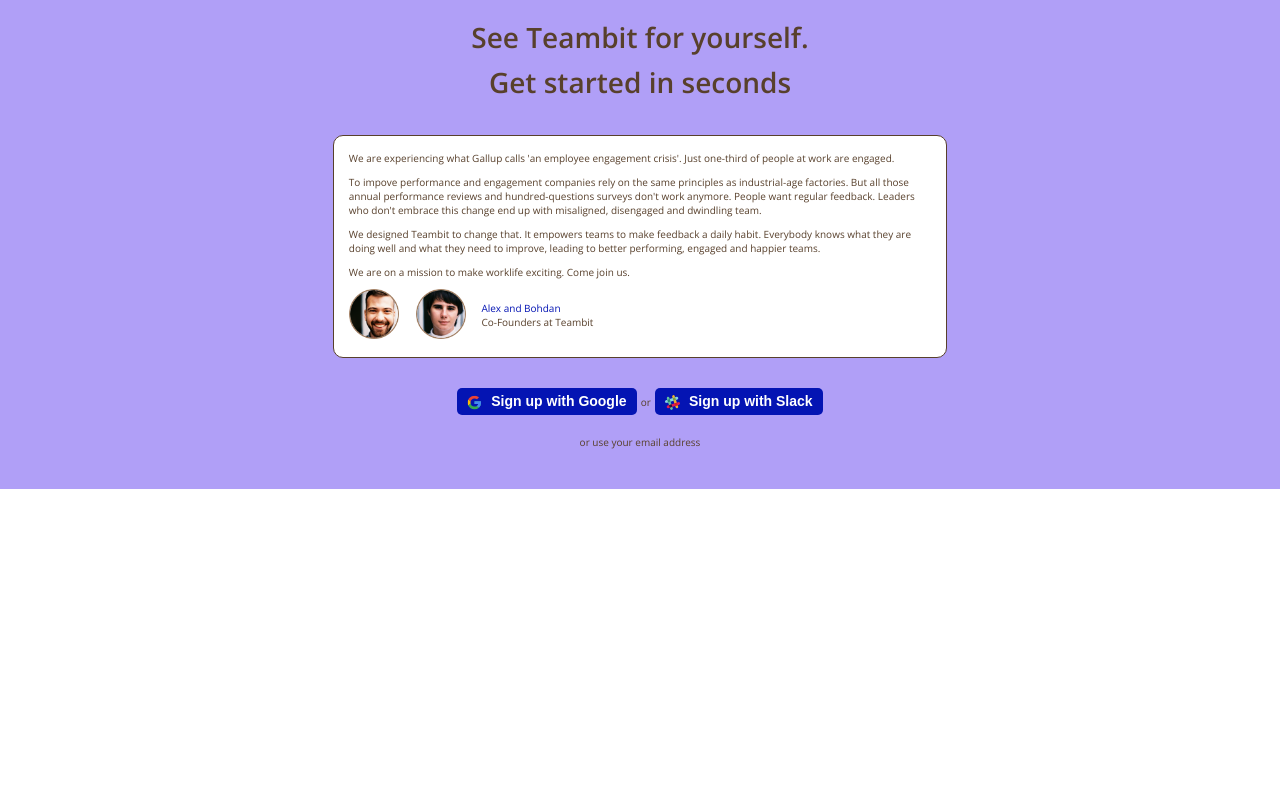
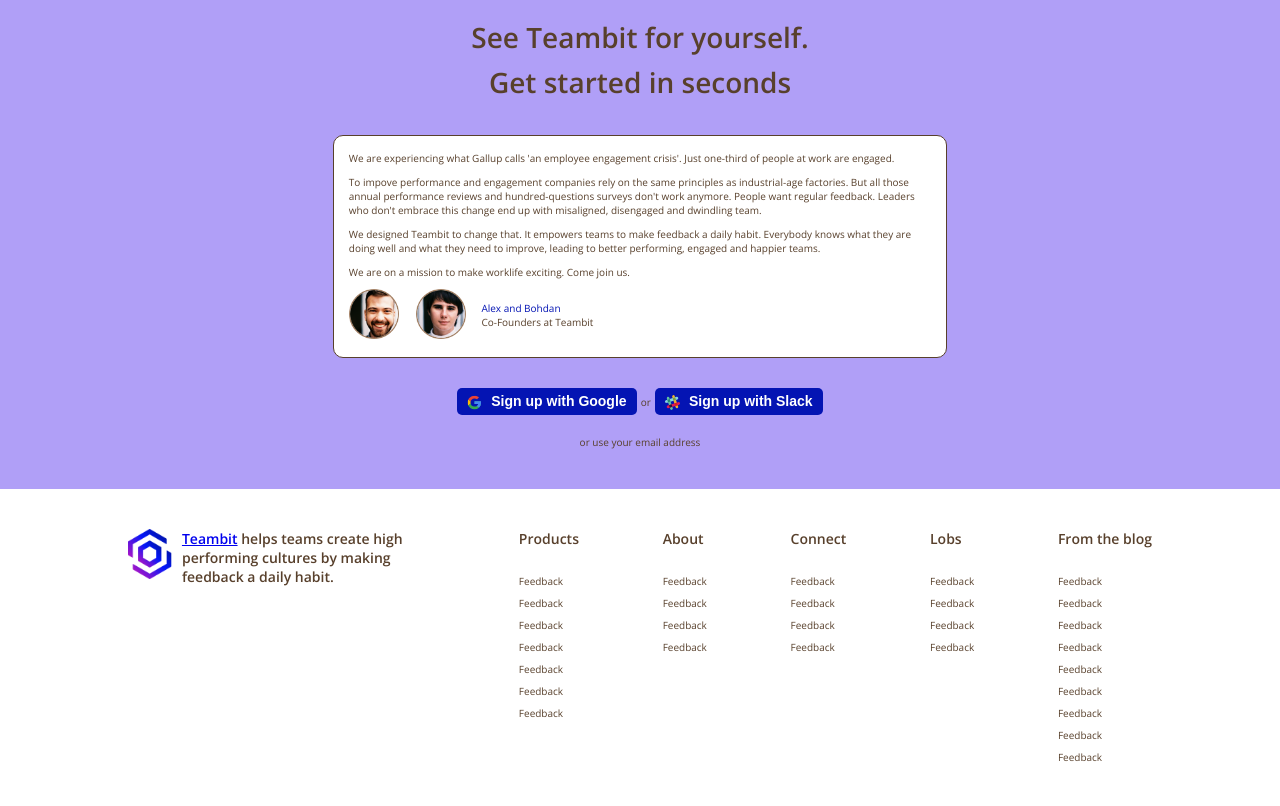
Before and after one commit to Verovannini/node-sass-teambit, a website: page index.html in a window 1280 px wide. Shown: the part 3603-4409 px from the top of the page. Before the commit the page ends 4092 px from the top, so only its background shows below. Drawn offline with nearby package versions, Linux system fonts and the light colour scheme; files whose address does not match are found by name.

Commit message:
fine footer

```diff
--- a/index.html
+++ b/index.html
@@ -274,5 +274,80 @@
     </main>
     <!-- END MAIN -->
 
+    <!-- START FOOTER -->
+    <footer class="padd-section">
+        <div class="container">
+            <!-- Start Footer Logo -->
+            <div class="footer-logo">
+                <img src="img/tb_logo_small.png" alt="Logo Teambit">
+                <div>
+                    <a href="#">Teambit</a>
+                    helps teams create high performing cultures by making feedback a daily habit.
+                </div>
+            </div>
+            <!-- End Footer Logo -->
+
+            <!-- Start Footer Menu -->
+            <ul class="menu">
+                <li><h4>Products</h4></li>
+                <li><a href="#">Feedback</a></li>
+                <li><a href="#">Feedback</a></li>
+                <li><a href="#">Feedback</a></li>
+                <li><a href="#">Feedback</a></li>
+                <li><a href="#">Feedback</a></li>
+                <li><a href="#">Feedback</a></li>
+                <li><a href="#">Feedback</a></li>
+            </ul>
+            <!-- End Footer Menu -->
+
+            <!-- Start Footer Menu -->
+            <ul class="menu">
+                <li><h4>About</h4></li>
+                <li><a href="#">Feedback</a></li>
+                <li><a href="#">Feedback</a></li>
+                <li><a href="#">Feedback</a></li>
+                <li><a href="#">Feedback</a></li>
+            </ul>
+            <!-- End Footer Menu -->
+
+            <!-- Start Footer Menu -->
+            <ul class="menu">
+                <li><h4>Connect</h4></li>
+                <li><a href="#">Feedback</a></li>
+                <li><a href="#">Feedback</a></li>
+                <li><a href="#">Feedback</a></li>
+                <li><a href="#">Feedback</a></li>
+            </ul>
+            <!-- End Footer Menu -->
+
+            <!-- Start Footer Menu -->
+            <ul class="menu">
+                <li><h4>Lobs</h4></li>
+                <li><a href="#">Feedback</a></li>
+                <li><a href="#">Feedback</a></li>
+                <li><a href="#">Feedback</a></li>
+                <li><a href="#">Feedback</a></li>
+            </ul>
+            <!-- End Footer Menu -->
+
+            <!-- Start Footer Menu -->
+            <ul class="menu">
+                <li><h4>From the blog</h4></li>
+                <li><a href="#">Feedback</a></li>
+                <li><a href="#">Feedback</a></li>
+                <li><a href="#">Feedback</a></li>
+                <li><a href="#">Feedback</a></li>
+                <li><a href="#">Feedback</a></li>
+                <li><a href="#">Feedback</a></li>
+                <li><a href="#">Feedback</a></li>
+                <li><a href="#">Feedback</a></li>
+                <li><a href="#">Feedback</a></li>
+            </ul>
+            <!-- End Footer Menu -->
+
+        </div>
+    </footer>
+    <!-- END FOOTER -->
+
 </body>
 </html>
--- a/src/app.scss
+++ b/src/app.scss
@@ -3,3 +3,4 @@
 @import 'partials/common';
 @import 'partials/header';
 @import 'partials/main';
+@import 'partials/footer';
--- /dev/null
+++ b/src/partials/_footer.scss
@@ -0,0 +1,32 @@
+footer{
+
+    .container{
+        @include display_flex;
+        justify-content: space-between
+    }
+
+    .footer-logo{
+        @include display_flex;
+        width: 30%;
+        font-size: $size_medium_text;
+        font-weight: 600;
+
+        img{
+            height: 50px;
+            width: auto;
+            margin-right: 10px;
+        }
+    }
+
+    .menu{
+
+        h4{
+            font-size: $size_medium_text;
+            margin-bottom: 20px;
+        }
+
+        a{
+            font-size: $size_small_text;
+        }
+    }
+}
```
Also changed, not shown: dist/app.css.
